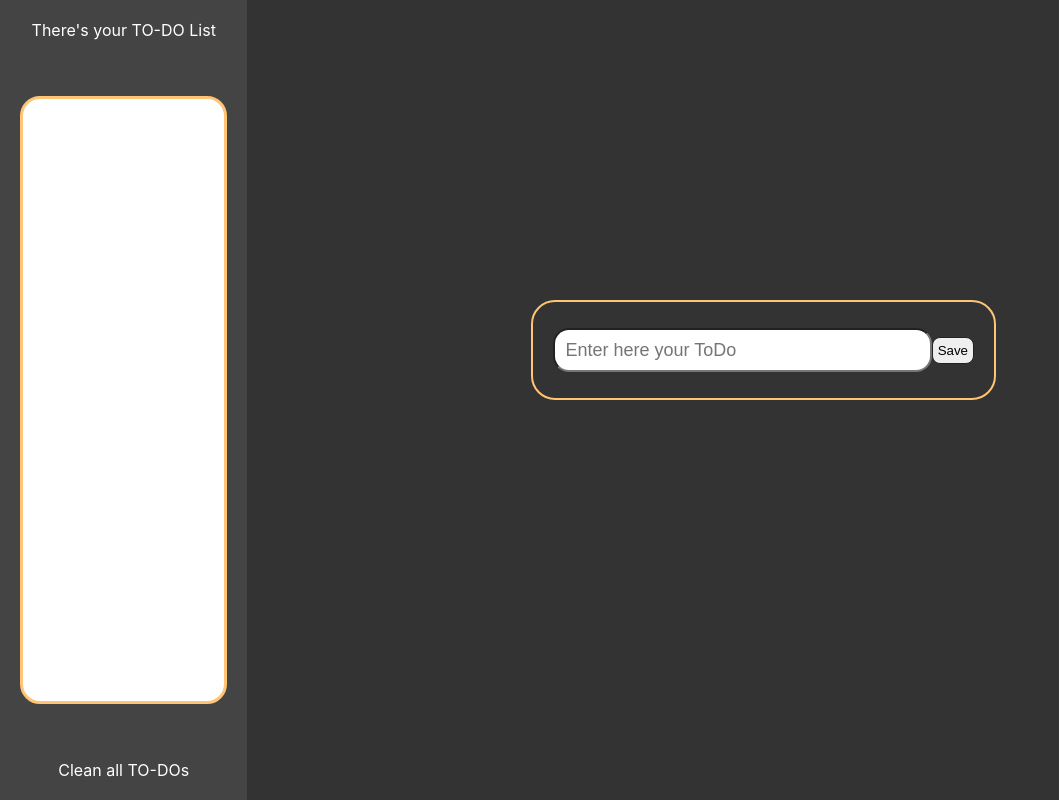
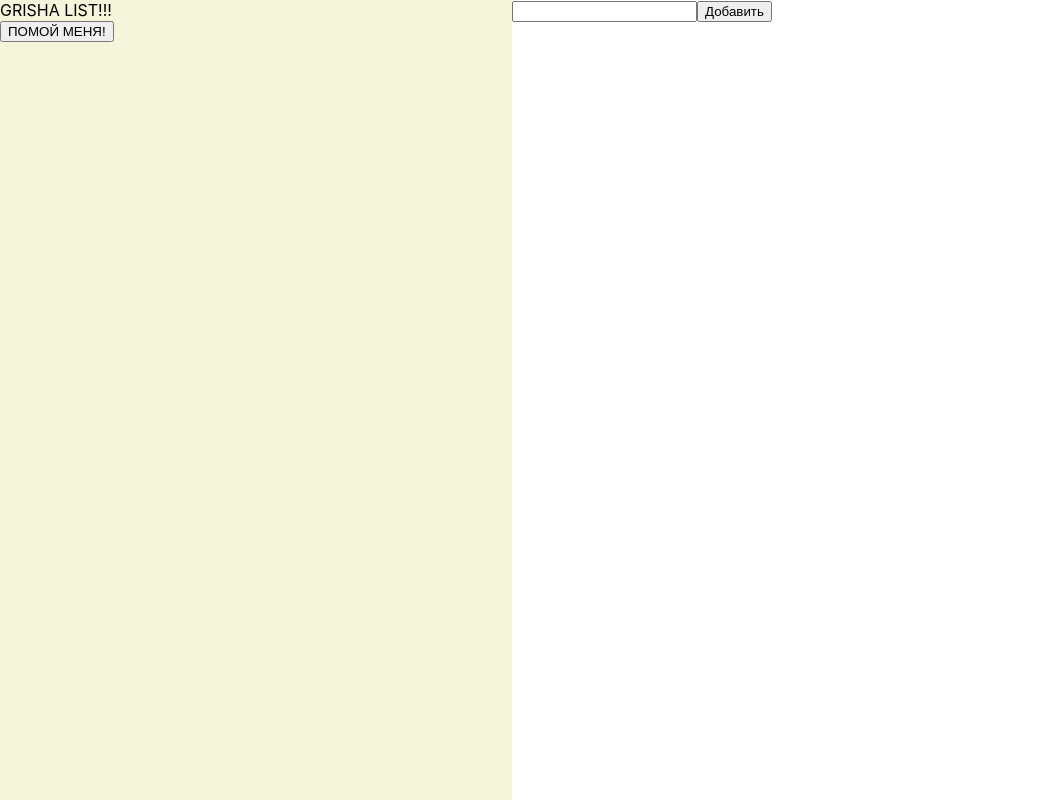
Before and after one commit to TRiNKe7/TODO-TypeScript, a React (Create React App) app: page / in a window 1280 px wide. Shown: the whole page, without its empty margins (0-1059 px from the left). Built offline with nearby package versions, Linux system fonts and the light colour scheme.

Commit message:
new good version

```diff
--- a/src/Interfaces/AppProps.ts
+++ /dev/null
@@ -1,5 +0,0 @@
-import React from "react";
-
-export interface AppProps {
-  children?: JSX.Element | React.ReactChildren
-}
--- a/src/Interfaces/ITodo.ts
+++ /dev/null
@@ -1,5 +0,0 @@
-export interface ITodo {
-  id: number;
-  text: string;
-  done: boolean;
-}
--- a/src/Reducer/TodoReducer.ts
+++ /dev/null
@@ -1,16 +0,0 @@
-import {IAction, IState} from "../Interfaces/IState";
-
-
-export const TodosReducer = (state: IState, action: IAction) => {
-  switch (action.type) {
-    case 'addTodo':
-      return action.payload.text !== '' ? {todos: [...state.todos, action.payload]} : state;
-      break;
-
-    case 'delete':
-      return {todos: []};
-      break;
-    default:
-      return state;
-  }
-}
--- a/src/components/App/App.module.scss
+++ b/src/components/App/App.module.scss
@@ -1,98 +1,4 @@
 .App {
-  width: 100%;
-  min-height: 100vh;
-  position: relative;
-  display: flex;
-  box-sizing: border-box;
-  background-color: #333;
-  color: white;
-  user-select: none;
-
-  span {
-    text-align: center;
-    color: white;
-
-    :last-child {
-      cursor: pointer;
-    }
-  }
-
-  .TodoList {
-    width: 20%;
-    min-height: 100%;
-    background-color: #444;
-    padding: 20px;
-    display: flex;
-    box-sizing: border-box;
-    flex-direction: column;
-    justify-content: space-between;
-
-    div {
-      display: flex;
-      flex-direction: column;
-      height: 80%;
-      border-radius: 20px;
-      position: relative;
-      border: 3px solid #ffc574;
-      background-color: white;
-      box-sizing: border-box;
-      padding: 10px;
-
-      .Todo {
-        cursor: pointer;
-        width: 100%;
-        font-size: 18px;
-        word-wrap: anywhere;
-        line-height: 18px;
-        color: #222222;
-        text-align: left;
-
-        +.Todo {
-          margin-top: 10px;
-        }
-      }
-    }
-  }
-
-  main {
-    display: flex;
-    justify-content: center;
-    min-height: 100vh;
-    width: 84%;
-
-    .ToDoMaker {
-      width: 45%;
-      height: 100px;
-      position: relative;
-      box-sizing: border-box;
-      display: flex;
-      justify-content: space-between;
-      align-items: center;
-      margin-top: 300px;
-      padding: 20px;
-      border-radius: 24px;
-      border: 2px solid #ffc574;
-
-      .ToDoInput {
-        height: 40px;
-        width: 85%;
-        border-radius: 16px;
-        outline: none;
-        font-size: 18px;
-        padding: 0 10px;
-      }
-
-      .enterToDo {
-        border-radius: 8px;
-        outline: none;
-        box-sizing: border-box;
-        padding: 5px;
-        border: 1px solid #222222;
-
-        :hover {
-          box-shadow: 5px 0 0 #ffc574;
-        }
-      }
-    }
-  }
+width: 100%;
+  height: 100%;
 }
--- a/src/components/App/App.tsx
+++ b/src/components/App/App.tsx
@@ -1,48 +1,16 @@
-import React, {FC, useEffect, useReducer, useState} from 'react'
+import React, {FC} from 'react'
 import styles from "./App.module.scss";
-import {AppProps} from "../../Interfaces/AppProps";
-import {ITodo} from "../../Interfaces/ITodo";
-import {TodosReducer} from "../../Reducer/TodoReducer";
 
 
-const App: FC<AppProps> = () => {
-  const [state, dispatch] = useReducer(TodosReducer, {todos: []});
-  const [inputValue, setInputValue] = useState<string>('');
-  const [TodoListHidden, setTodoListShownMode] = useState<boolean>(false);
+import TodoWrapper from "../todo-wrapper/todo-wrapper.component";
 
-  useEffect(()=>{}, [state])
 
-  const addTodoHandler = () => {
-    dispatch({type: 'addTodo', payload: {id: state.todos ? state.todos.length : 0, text: inputValue, done: false}});
-    setInputValue('');
-  }
-  const deleteTodosHandler = () => {
-    dispatch({type: 'delete', payload: {id: 1, text: inputValue, done: false}})
-  }
+const App: FC = () => {
 
-  const pressingEnter = (e: React.KeyboardEvent) =>{
-    if( e.key == 'Enter') {
-      addTodoHandler();
-    }
-  }
-  const HidingTodosHandler = (e: React.MouseEvent<HTMLElement>) => {
-    setTodoListShownMode(true)
-  }
+
   return (
       <div className={styles.App}>
-        <div className={styles.TodoList + ' ' + TodoListHidden ?? styles.menuHidden}>
-          <span>There's your TO-DO List</span>
-          <div className={styles.TODOs}>
-            {state.todos.map((todo: ITodo) => <span className={styles.Todo + ' ' + todo.done ?? styles.done}>{todo.text}</span>)}
-          </div>
-          <span onClick={deleteTodosHandler}>Clean all TO-DOs</span>
-        </div>
-        <main onMouseOver={HidingTodosHandler}>
-          <div className={styles.ToDoMaker}>
-            <input onKeyPress={pressingEnter} value={inputValue} onChange={text => setInputValue(text.target.value)} className={styles.ToDoInput} type="text" placeholder='Enter here your ToDo'/>
-            <button onClick={addTodoHandler} className={styles.enterToDo}>Save</button>
-          </div>
-        </main>
+          <TodoWrapper/>
       </div>
   );
 }
--- /dev/null
+++ b/src/components/interaction-area/interaction-area.component.tsx
@@ -0,0 +1,21 @@
+import React, {ChangeEvent, FC} from 'react'
+
+
+interface Props {
+    inputValue: string
+    handleInputCallBack: (event: ChangeEvent<HTMLInputElement>) => void
+    addButton: () => void;
+    addButtonText: string;
+}
+
+    const InteractionArea:FC<Props> = ({inputValue, handleInputCallBack, addButton, addButtonText}) => {
+
+    return(
+        <div>
+            <input value={inputValue} onChange={handleInputCallBack}/>
+            <button onClick={addButton}>{addButtonText}</button>
+        </div>
+    )
+}
+
+export default InteractionArea
--- /dev/null
+++ b/src/components/todo-list/todo-list.component.tsx
@@ -0,0 +1,36 @@
+import React, {FC, MouseEvent} from 'react'
+import styles from './todo-list.module.scss'
+import {DataInterface} from "../todo-wrapper/todo-wrapper.component";
+
+
+interface Props {
+    title: string;
+    data: DataInterface[]
+    cleanButtonTitle: string;
+    cleanButtonCallback: () => void
+    deleteListElementCallBack: (event: MouseEvent<HTMLButtonElement>) => void
+}
+
+const TodoList: FC<Props> = ({title, data, cleanButtonCallback, cleanButtonTitle, deleteListElementCallBack}) => {
+    return(
+        <div className={styles.todoList}>
+            <div className={styles.header}>
+                <span>{title}</span>
+            </div>
+
+            <div className={styles.box}>
+                {data.map(({id, title}) => {
+                    return <div key={id} className={styles.listElement}>{title}
+                    <button id={`${id}`} onClick={deleteListElementCallBack} >DELETE</button>
+                    </div>
+                })}
+            </div>
+            <div className={styles.cleanButtonArea}>
+                <button onClick={cleanButtonCallback}>{cleanButtonTitle}</button>
+            </div>
+        </div>
+    )
+}
+
+
+export default TodoList
--- /dev/null
+++ b/src/components/todo-list/todo-list.module.scss
@@ -0,0 +1,5 @@
+.todoList{
+  width: 40%;
+  height: 100vh;
+  background: beige;
+}
--- /dev/null
+++ b/src/components/todo-wrapper/todo-wrapper.component.tsx
@@ -0,0 +1,52 @@
+import React, {ChangeEvent, MouseEvent, useCallback, useState} from 'react';
+import styles from './todo-wrapper.module.scss'
+import TodoList from "../todo-list/todo-list.component";
+import InteractionArea from "../interaction-area/interaction-area.component";
+
+
+export interface DataInterface{
+    id: number;
+    title: string;
+}
+
+const TODO_LIST_TITLE = 'GRISHA LIST!!!'
+const TODO_LIST_CLEAN_BUTTON_AREA_TITLE = "ПОМОЙ МЕНЯ!"
+const INTERACTION_AREA_ADD_BUTTON_TEXT = 'Добавить'
+
+const TodoWrapper = () => {
+    const [todoList, setTodoList] = useState<DataInterface[]>([])
+    const [value, setValue] = useState<string>('');
+
+    const handleInputValue = useCallback(({target}: ChangeEvent<HTMLInputElement>) => {
+            setValue(target.value);
+        }
+        , [])
+
+
+    const handleAddTodoValueInList = useCallback(() => {
+        if(value.length > 0 ){
+            setTodoList(prev => prev.concat([{id: Math.random(), title: value}]))
+            setValue('')
+        }
+
+    }, [value])
+
+    const cleanAllList = useCallback(() => {
+            setTodoList([])
+    }, [])
+
+    const deleteListElement = useCallback((event: MouseEvent<HTMLButtonElement>) => {
+
+        setTodoList(todoList.filter(({id}) => id !== +(event.target as HTMLButtonElement).id))
+    }, [todoList])
+
+    return(
+        <div className={styles.todoWrapper}>
+            <TodoList title={TODO_LIST_TITLE} data={todoList} cleanButtonTitle={TODO_LIST_CLEAN_BUTTON_AREA_TITLE} cleanButtonCallback={cleanAllList} deleteListElementCallBack={deleteListElement}/>
+            <InteractionArea inputValue={value} handleInputCallBack={handleInputValue} addButton={handleAddTodoValueInList} addButtonText={INTERACTION_AREA_ADD_BUTTON_TEXT}/>
+        </div>
+    )
+
+}
+
+export default TodoWrapper
--- /dev/null
+++ b/src/components/todo-wrapper/todo-wrapper.module.scss
@@ -0,0 +1,5 @@
+.todoWrapper{
+  width: 100%;
+  display: flex;
+
+}
```
Also changed, not shown: src/Interfaces/IState.ts (deleted, +0 -10 lines).
